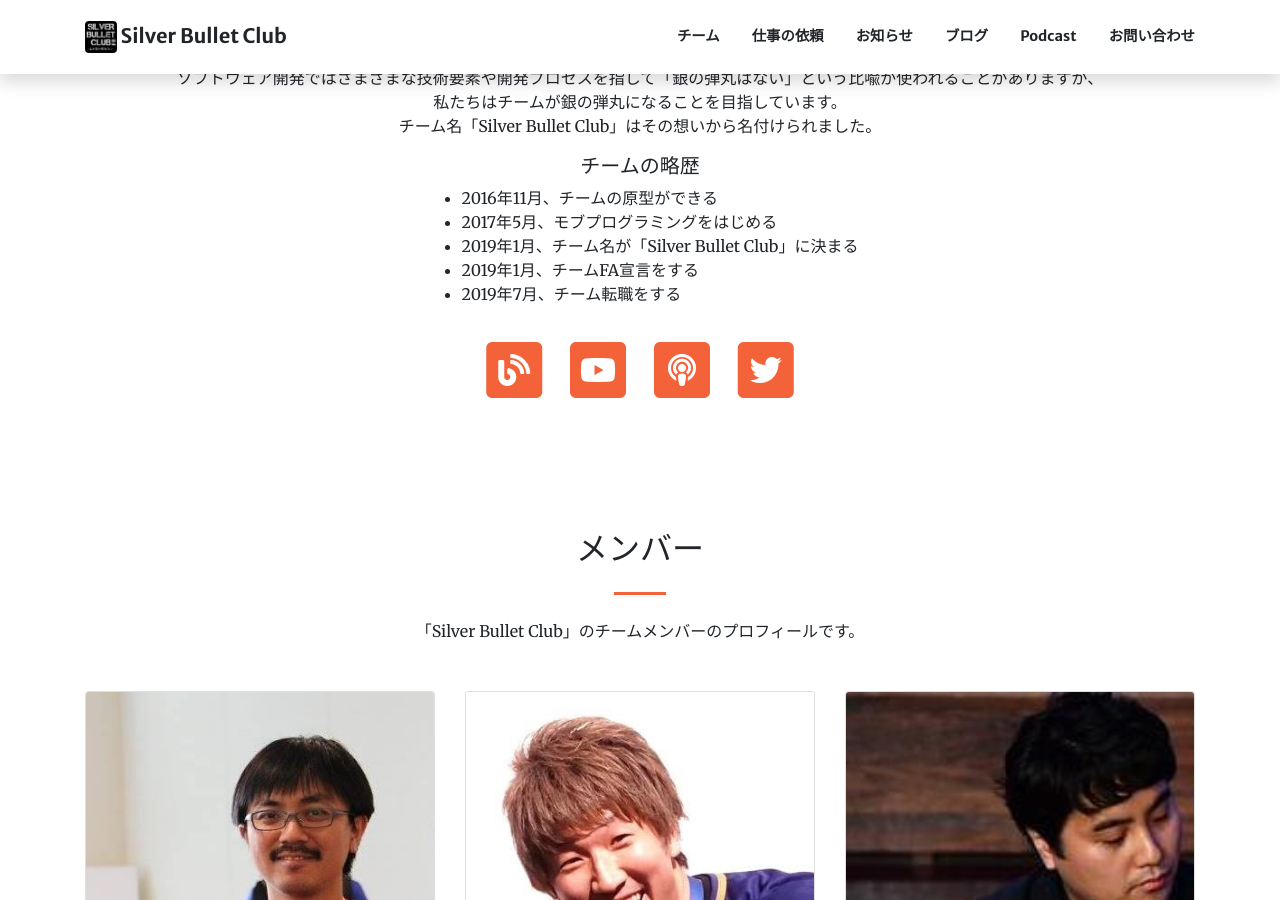
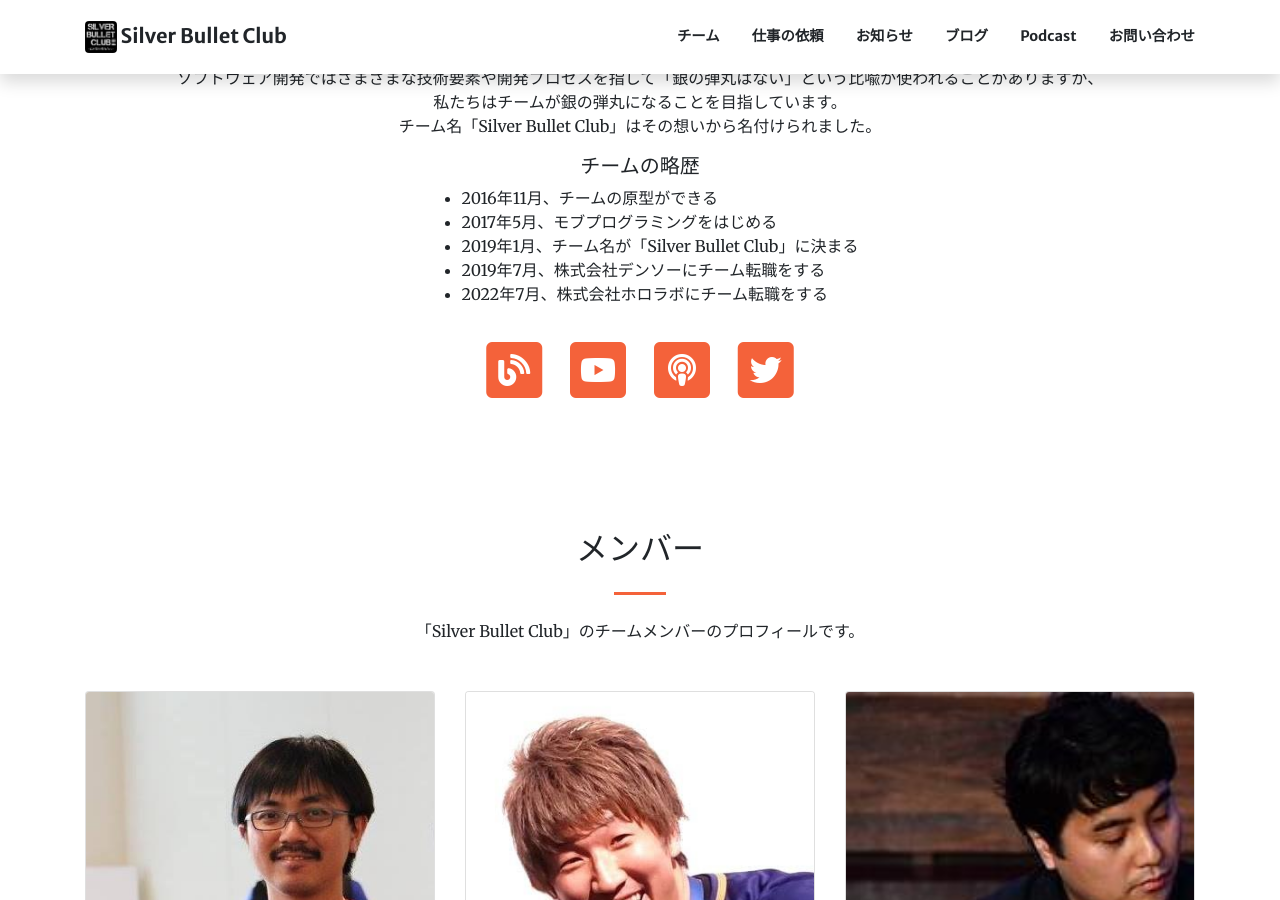
Before and after one commit to silver-bullet-club/silver-bullet-club.github.io, a Jekyll site: the page built from team.md, in a window 1280 px wide and 900 px high, scrolled down 1015 px. Built offline with Jekyll 4.4.1, drawn with Linux system fonts in a browser that asks for light colours.

Commit message:
チームの略歴を更新

```diff
--- a/_includes/team.html
+++ b/_includes/team.html
@@ -15,8 +15,8 @@
         <li>2016年11月、チームの原型ができる</li>
         <li>2017年5月、モブプログラミングをはじめる</li>
         <li>2019年1月、チーム名が「Silver Bullet Club」に決まる</li>
-        <li>2019年1月、チームFA宣言をする</li>
-        <li>2019年7月、チーム転職をする</li>
+        <li>2019年7月、株式会社デンソーにチーム転職をする</li>
+        <li>2022年7月、株式会社ホロラボにチーム転職をする</li>
       </ul>
     </div>
     <div class="text-center mt-3">
```
